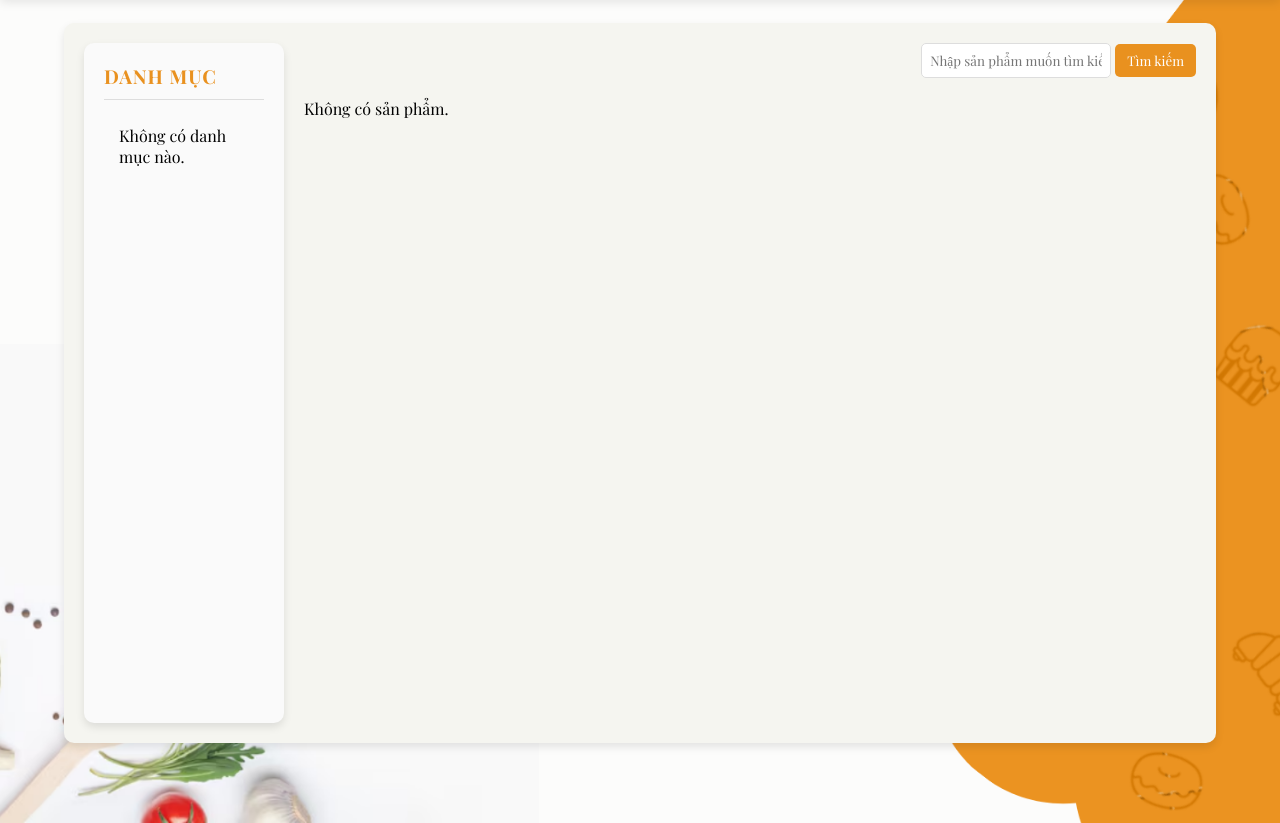
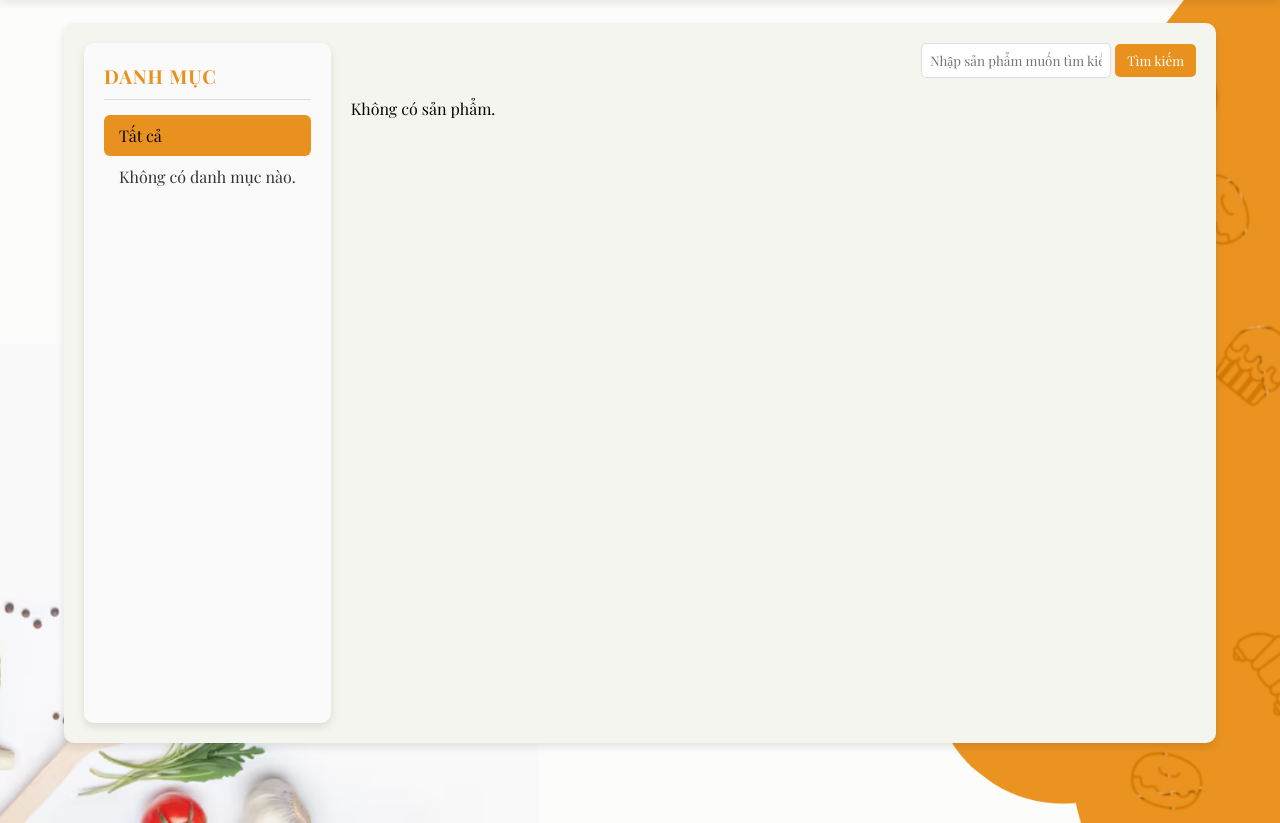
Before and after one commit to NguyenBich11/sushi_online-PHP, a PHP site: page /index.php?act=products in a window 1280 px wide. Shown: the part 97-920 px from the top of the page. Run offline with PHP 8.4, Linux system fonts and the light colour scheme; data that the repository does not hold is empty; some libraries are stand-ins or nearby versions; some web fonts are replaced.

Commit message:
complete website

```diff
--- a/View/admin.php
+++ b/View/admin.php
@@ -2,7 +2,7 @@
     <div class="sidebar">
         <h3>Danh mục</h3>
         <ul>
-            <li><a href="index.php?act=adminPage">Xem danh sách sản phẩm</a></li>
+            <li class="category active"><a href="index.php?act=adminPage">Xem danh sách sản phẩm</a></li>
 
         </ul>
     </div>
--- a/View/css/products.css
+++ b/View/css/products.css
@@ -11,8 +11,11 @@
     margin-top: 120px;
 }
 
+.active {
+    background: var(--main-color);
+}
+
 .sidebar {
-    width: 200px;
     margin-right: 20px;
     background-color: #fafafa;
     padding: 20px;
@@ -33,6 +36,7 @@
 .sidebar ul {
     list-style: none;
     padding: 0;
+    color: #333;
 }
 
 .sidebar li {
@@ -40,6 +44,10 @@
     cursor: pointer;
     transition: background-color 0.3s ease, padding 0.3s ease; /* Thêm hiệu ứng chuyển động */
     border-radius: 6px; /* Bo tròn các mục */
+}
+
+.sidebar li a {
+    color: #000;
 }
 
 .sidebar li:hover {
--- a/View/images/desktop.ini
+++ /dev/null
@@ -1,2 +0,0 @@
-[LocalizedFileNames]
-Screenshot 2025-03-17 100411.png=@Screenshot 2025-03-17 100411,0
--- a/View/products.php
+++ b/View/products.php
@@ -4,13 +4,14 @@
         <ul>
             <?php
                 include_once("Controller/controllerProducts.php");
+                echo '<li class="category"><a href="index.php?act=products">Tất cả</a></li>';
 
                 $p = new controllerProducts();
                 $rows = $p->cGetTypeOfProduct();
 
                 if($rows) {
                     while($row = $rows->fetch_assoc()) {
-                        echo '<li><a href="index.php?act=products&type='.$row['typeid'].'">'.$row['typename'].'</a></li>';
+                        echo '<li class="category"><a href="index.php?act=products&type='.$row['typeid'].'">'.$row['typename'].'</a></li>';
                     }
                 }else {
                     echo '<li>Không có danh mục nào.</li>';
@@ -74,4 +75,17 @@
         </div>
     </div>
 </div>
-<script src="View/js/search.js"></script>
+<script>
+    // Lấy tham số 'type' từ URL
+    const params = new URLSearchParams(window.location.search);
+    const currentType = params.get('type'); // Lấy giá trị type từ URL
+
+    // Duyệt qua tất cả danh mục
+    document.querySelectorAll(".category a").forEach(link => {
+        const linkType = new URL(link.href).searchParams.get('type'); // Lấy type của từng danh mục
+
+        if (linkType === currentType) {
+            link.parentElement.classList.add("active"); // Thêm class active vào thẻ <li>
+        }
+    });
+</script>
--- a/index.php
+++ b/index.php
@@ -1,6 +1,6 @@
 <?php
 session_start();
-ob_start();
+// ob_start();
 error_reporting(1);
 ?>
 <!DOCTYPE html>
```
